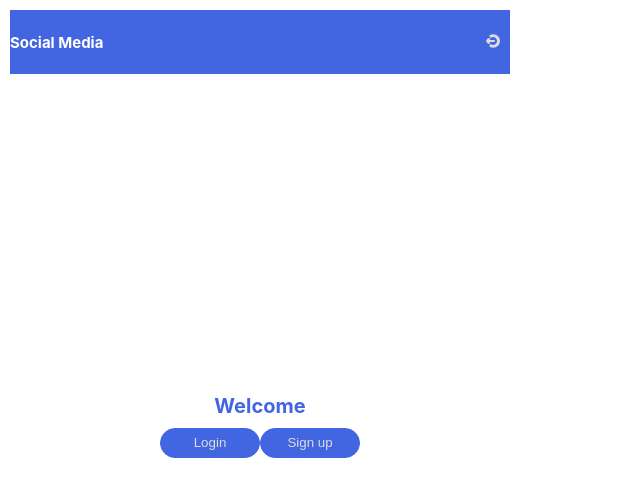
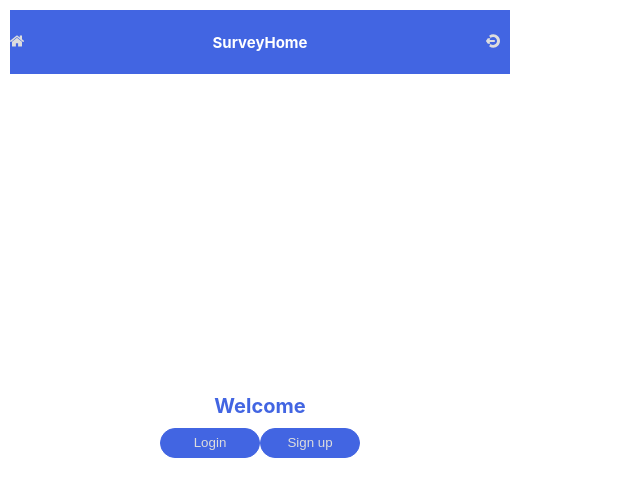
Before and after one commit to harshlakhanpal/edufund-tech, a React (Create React App) app in the folder client/: page / in a window 1280 px wide. Shown: the top 496 px of the page, without its empty margins (0-640 px from the left). Built offline with nearby package versions, Linux system fonts and the light colour scheme; sample sign-in values are in the browser's storage.

Commit message:
Header changes

```diff
--- a/client/src/App.js
+++ b/client/src/App.js
@@ -9,7 +9,6 @@ import ViewMySurvey from "./components/ViewMySurvey";
 import Footer from "./components/Footer";
 import RestrictedRoute from "./components/RestrictedRoute";
 import Landing from "./components/Landing";
-import Drawer from "./components/Drawer";
 import Home from "./components/Home";
 import Login from "./components/Login";
 import Loader from "./components/Loader";
@@ -27,8 +26,6 @@ const App = () => {
     <div className="app">
       {loading && <Loader />}
       <Header />
-      <Drawer />
-
       <div className="content">
         <Switch>
           <Route exact path="/" component={Landing} />
--- a/client/src/components/Header.js
+++ b/client/src/components/Header.js
@@ -1,7 +1,9 @@
-import React from "react";
+import React, { memo } from "react";
 import { useSelector, useDispatch } from "react-redux";
 import { logout } from "../store/app/actions";
 import logouticon from "../assets/icons/logout.svg";
+import homeicon from "../assets/icons/home.svg";
+
 import { useHistory } from "react-router-dom";
 
 const Header = () => {
@@ -12,9 +14,20 @@ const Header = () => {
       ? true
       : false;
   const dispatch = useDispatch();
+  console.log("header render");
   return (
     <div className="app-header">
-      <h2>Social Media</h2>
+      {checkLoggedIn && (
+        <span
+          style={{ marginRight: "1rem" }}
+          onClick={async () => {
+            history.push("/home");
+          }}
+        >
+          <img src={homeicon} alt="home" className="icon" />
+        </span>
+      )}
+      <h2>SurveyHome</h2>
       {checkLoggedIn && (
         <span
           style={{ marginRight: "1rem" }}
@@ -29,4 +42,4 @@ const Header = () => {
     </div>
   );
 };
-export default Header;
+export default memo(Header);
--- a/client/src/components/ViewMySurvey.js
+++ b/client/src/components/ViewMySurvey.js
@@ -68,7 +68,7 @@ const ViewMySurvey = () => {
               </div>
             </div>
 
-            {survey.responses &&
+            {survey.responses && survey.responses.length > 0 ? (
               survey.responses.map(({ body, createdAt, id }) => (
                 <div className="comment">
                   <span style={{ wordBreak: "break-all" }}>{body}</span>
@@ -80,7 +80,12 @@ const ViewMySurvey = () => {
                     <img src={del} alt="Delete comment" className="icon" />
                   </span>
                 </div>
-              ))}
+              ))
+            ) : (
+              <h1 style={{ textAlign: "center", marginTop: "1rem" }}>
+                No responses yet.
+              </h1>
+            )}
           </>
         )}
       </div>
```
Also changed, not shown: client/src/assets/icons/home.svg (added).
